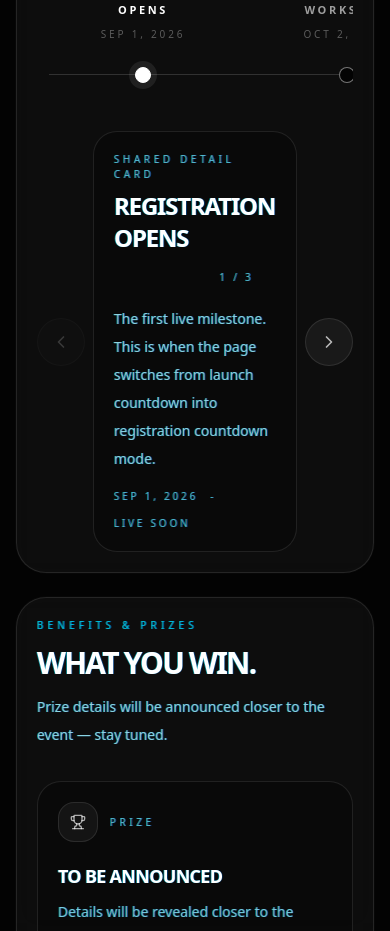
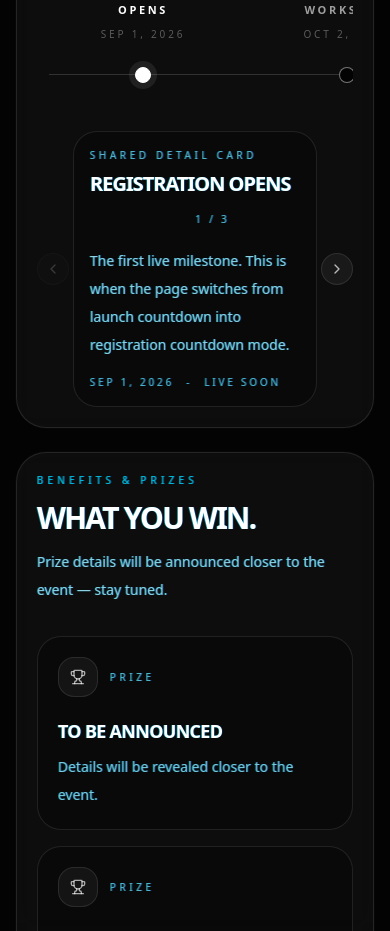
Before and after one commit to aihackerdorm-sarawak/aihackadorm-sarawak-web, a Next.js app: page / in a window 390 px wide. Shown: the part 2740-3671 px from the top of the page. Built offline with nearby package versions, Linux system fonts and the light colour scheme.

Commit message:
Fix shared detail card on narrow mobile screens

```diff
--- a/components/HackathonLandingPage.tsx
+++ b/components/HackathonLandingPage.tsx
@@ -712,22 +712,22 @@ function ScheduleSection() {
             </div>
           </div>
 
-          <div className="flex items-center gap-2 sm:gap-3">
+          <div className="flex items-center gap-1 min-[391px]:gap-2 sm:gap-3">
             <button
               type="button"
               onClick={() => goToIndex(selectedIndex - 1)}
               disabled={atStart}
               aria-label="Previous milestone"
-              className="flex h-12 w-12 shrink-0 items-center justify-center rounded-full border border-white/10 bg-white/5 text-white/70 transition-colors hover:border-white/25 hover:bg-white/10 hover:text-white disabled:cursor-not-allowed disabled:opacity-25 disabled:hover:border-white/10 disabled:hover:bg-white/5 disabled:hover:text-white/70"
+              className="flex h-8 w-8 shrink-0 items-center justify-center rounded-full border border-white/10 bg-white/5 text-white/70 transition-colors hover:border-white/25 hover:bg-white/10 hover:text-white disabled:cursor-not-allowed disabled:opacity-25 disabled:hover:border-white/10 disabled:hover:bg-white/5 disabled:hover:text-white/70 min-[391px]:h-12 min-[391px]:w-12"
             >
-              <ChevronLeft className="h-5 w-5" />
+              <ChevronLeft className="h-4 w-4 min-[391px]:h-5 min-[391px]:w-5" />
             </button>
 
-            <div className="min-w-0 flex-1 rounded-[24px] border border-white/10 bg-black/30 p-5">
+            <div className="min-w-0 flex-1 overflow-hidden rounded-[24px] border border-white/10 bg-black/30 p-4 sm:p-5">
               <p className="font-mono text-[10px] uppercase tracking-[0.36em] text-white/35">
                 Shared detail card
               </p>
-              <h3 className="mt-2 text-2xl font-black uppercase tracking-[-0.05em] text-white">
+              <h3 className="mt-2 max-w-full break-words text-xl font-black uppercase leading-tight tracking-[-0.05em] text-white sm:text-2xl">
                 {selected.title}
               </h3>
               <div className="mt-3 flex items-center gap-3">
@@ -755,9 +755,9 @@ function ScheduleSection() {
               onClick={() => goToIndex(selectedIndex + 1)}
               disabled={atEnd}
               aria-label="Next milestone"
-              className="flex h-12 w-12 shrink-0 items-center justify-center rounded-full border border-white/10 bg-white/5 text-white/70 transition-colors hover:border-white/25 hover:bg-white/10 hover:text-white disabled:cursor-not-allowed disabled:opacity-25 disabled:hover:border-white/10 disabled:hover:bg-white/5 disabled:hover:text-white/70"
+              className="flex h-8 w-8 shrink-0 items-center justify-center rounded-full border border-white/10 bg-white/5 text-white/70 transition-colors hover:border-white/25 hover:bg-white/10 hover:text-white disabled:cursor-not-allowed disabled:opacity-25 disabled:hover:border-white/10 disabled:hover:bg-white/5 disabled:hover:text-white/70 min-[391px]:h-12 min-[391px]:w-12"
             >
-              <ChevronRight className="h-5 w-5" />
+              <ChevronRight className="h-4 w-4 min-[391px]:h-5 min-[391px]:w-5" />
             </button>
           </div>
         </div>
```
